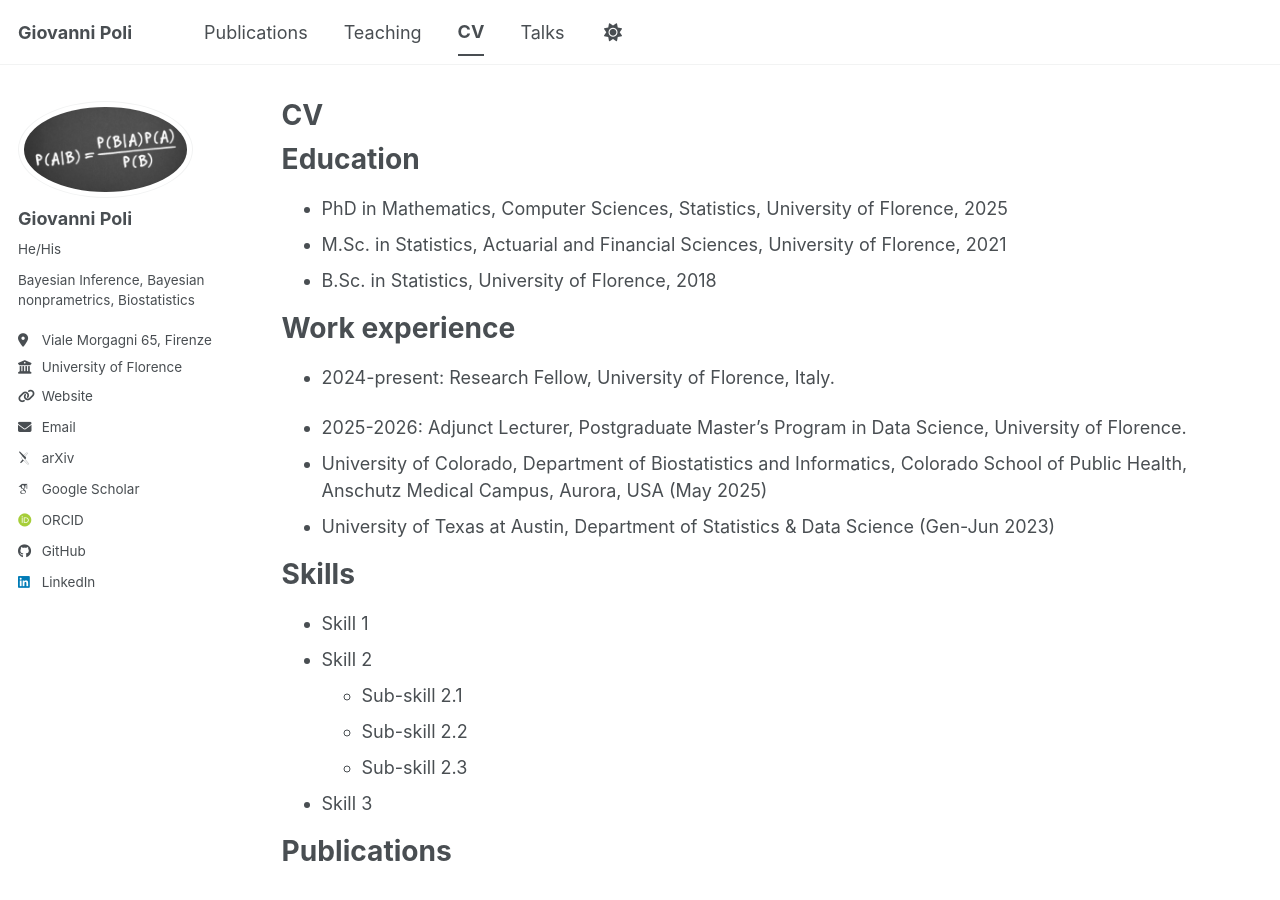
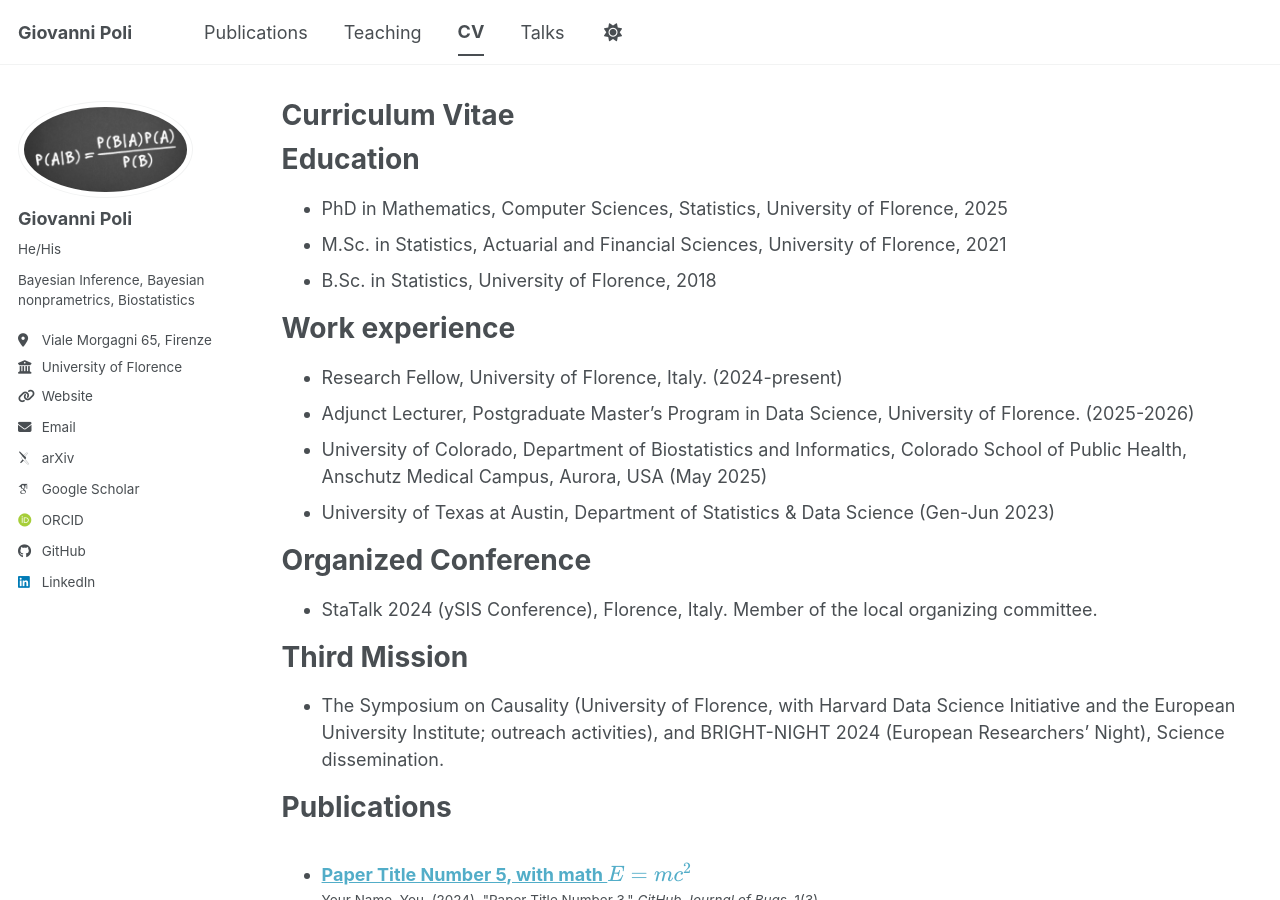
Before and after one commit to GiovanniPoli/GiovanniPoli.github.io, a Jekyll site: the page built from _pages/cv.md, in a window 1280 px wide and 900 px high. Built offline with Jekyll 4.4.1, drawn with Linux system fonts in a browser that asks for light colours; some web fonts are replaced; a script bundle is joined from its source files by our own code; library files that are not in the unit come from our copies.

Commit message:
Revise CV title and work experience details
Updated CV to reflect current title and work experience.

```diff
--- a/_pages/cv.md
+++ b/_pages/cv.md
@@ -1,6 +1,6 @@
 ---
 layout: archive
-title: "CV"
+title: "Curriculum Vitae"
 permalink: /cv/
 author_profile: true
 redirect_from:
@@ -17,20 +17,18 @@ Education
 
 Work experience
 ======
-* 2024-present: Research Fellow, University of Florence, Italy.
+- Research Fellow, University of Florence, Italy. (2024-present)
+- Adjunct Lecturer, Postgraduate Master’s Program in Data Science, University of Florence. (2025-2026)
+- University of Colorado, Department of Biostatistics and Informatics, Colorado School of Public Health, Anschutz Medical Campus, Aurora, USA (May 2025)
+-	University of Texas at Austin, Department of Statistics & Data Science (Gen-Jun 2023)
 
-* 2025-2026: Adjunct Lecturer, Postgraduate Master’s Program in Data Science, University of Florence.
-* University of Colorado, Department of Biostatistics and Informatics, Colorado School of Public Health, Anschutz Medical Campus, Aurora, USA (May 2025)
-*	University of Texas at Austin, Department of Statistics & Data Science (Gen-Jun 2023)
+Organized Conference
+======
+-	StaTalk 2024 (ySIS Conference), Florence, Italy. Member of the local organizing committee.
 
-Skills
+Third Mission
 ======
-* Skill 1
-* Skill 2
-  * Sub-skill 2.1
-  * Sub-skill 2.2
-  * Sub-skill 2.3
-* Skill 3
+-	The Symposium on Causality (University of Florence, with Harvard Data Science Initiative and the European University Institute; outreach activities), and BRIGHT-NIGHT 2024 (European Researchers’ Night), Science dissemination.
 
 Publications
 ======
```
